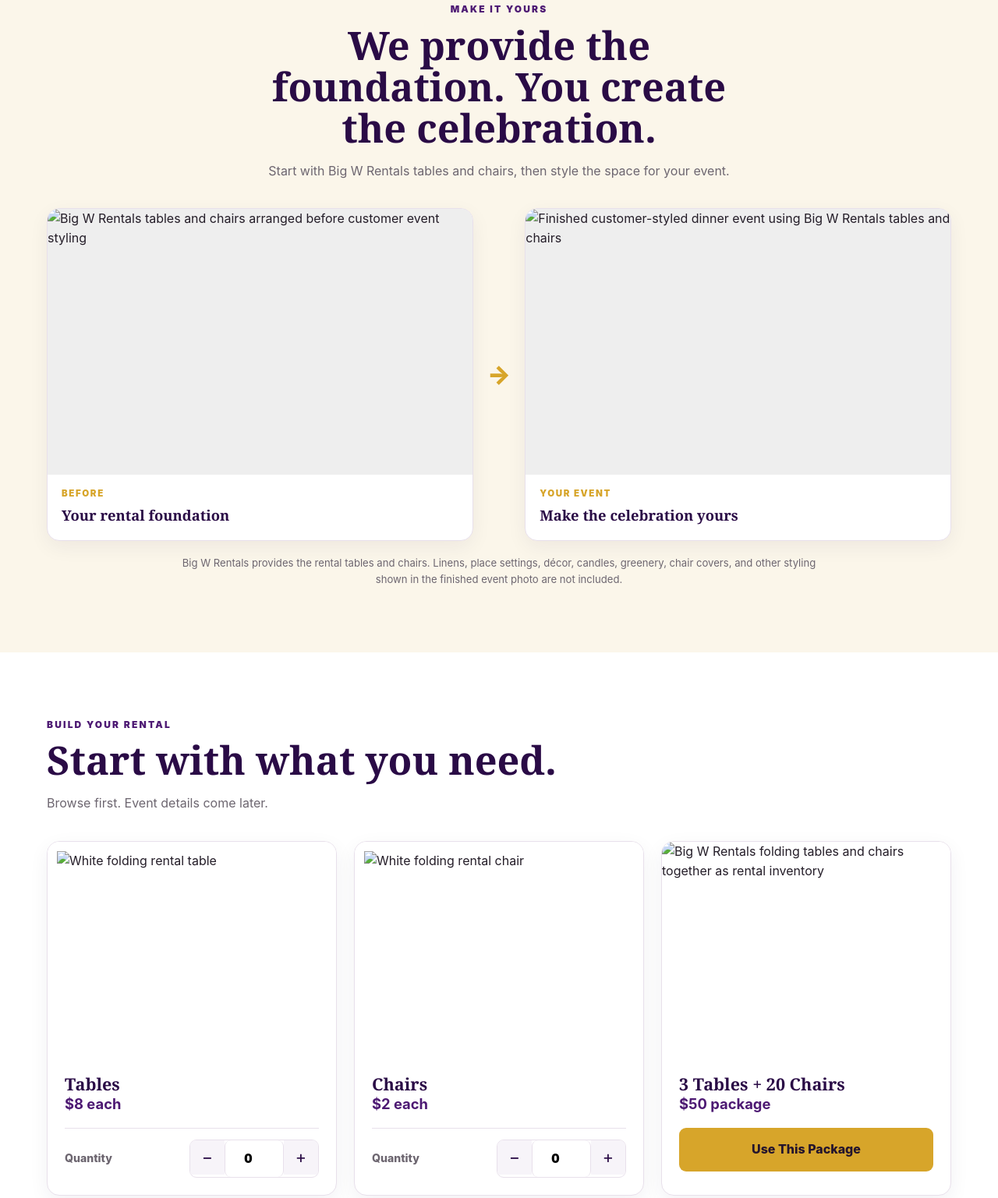
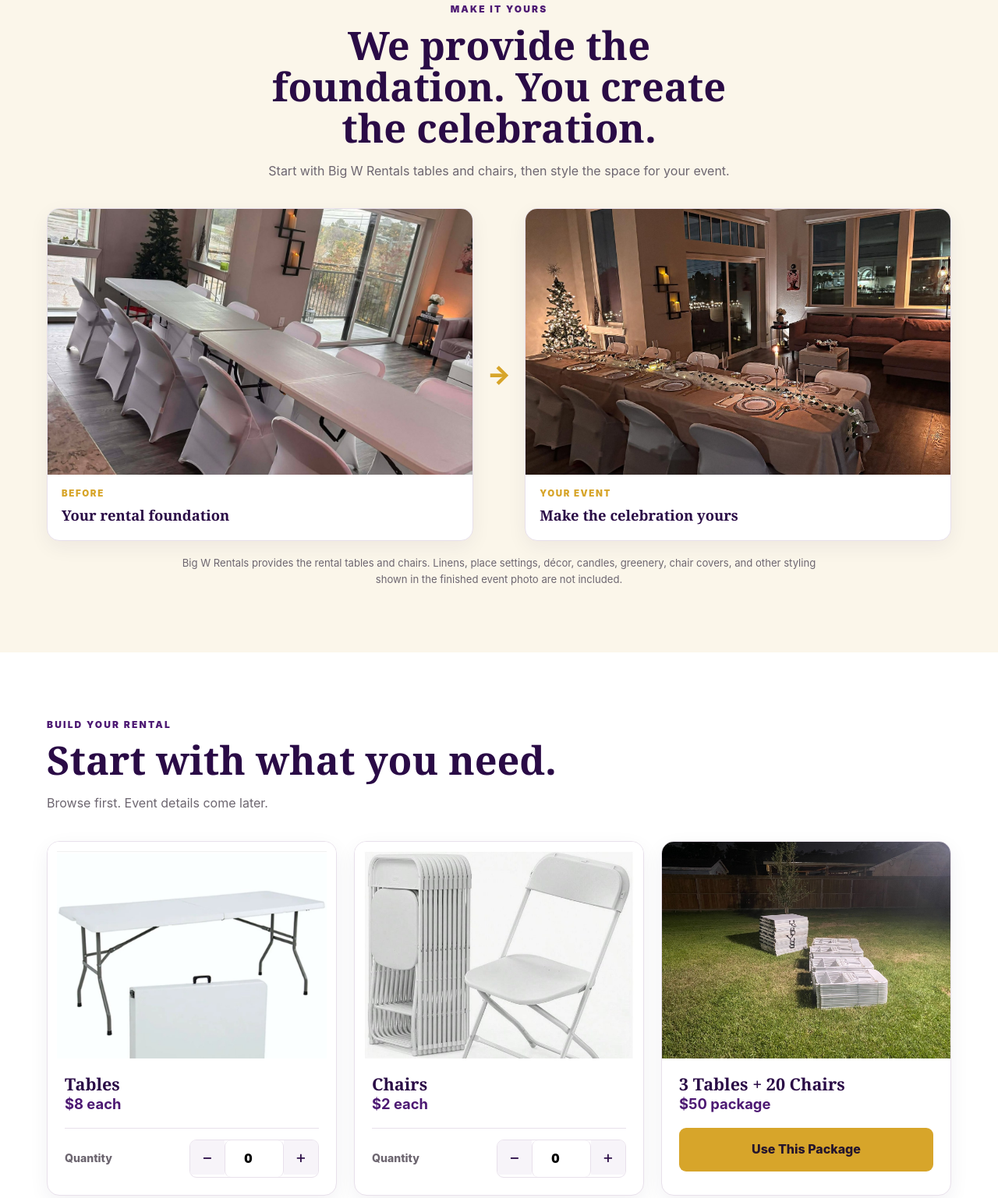
Before and after one commit to rodwiltz/big-w-rentals-website, a plain HTML site: page index.html in a window 1280 px wide. Shown: the part 680-2217 px from the top of the page at 78% size. Drawn offline with Linux system fonts and the light colour scheme.

Commit message:
EWO-BWR-005B — Image Extension Reference Correction

```diff
--- a/index.html
+++ b/index.html
@@ -15,7 +15,7 @@
 </div></header>
 
 <main id="main">
-<section class="hero" id="top"><img class="heroimg production-photo" src="assets/photos/hero-event.webp" alt="Finished dinner setup using Big W Rentals tables and chairs, decorated by the customer"><div class="shade"></div><div class="shell herocopy">
+<section class="hero" id="top"><img class="heroimg production-photo" src="assets/photos/hero-event.jpg" alt="Finished dinner setup using Big W Rentals tables and chairs, decorated by the customer"><div class="shade"></div><div class="shell herocopy">
 <p class="eyebrow">BIG W RENTALS</p><h1>Table & Chair Rentals in <em>Pearland, TX</em></h1><p>Simple rentals. Reliable delivery. Events made easy.</p>
 <div class="actions"><a href="#rentals" class="btn gold">Browse Rentals</a></div>
 </div></section>
@@ -24,12 +24,12 @@
 <div class="heading center"><p class="eyebrow dark">MAKE IT YOURS</p><h2>We provide the foundation. You create the celebration.</h2><p>Start with Big W Rentals tables and chairs, then style the space for your event.</p></div>
 <div class="transformation" aria-label="Before and customer-styled event comparison">
   <figure class="transform-card">
-    <div class="photo-frame"><img src="assets/photos/real-setup-before.webp" alt="Big W Rentals tables and chairs arranged before customer event styling" loading="lazy"></div>
+    <div class="photo-frame"><img src="assets/photos/real-setup-before.jpg" alt="Big W Rentals tables and chairs arranged before customer event styling" loading="lazy"></div>
     <figcaption><span>BEFORE</span><strong>Your rental foundation</strong></figcaption>
   </figure>
   <div class="transform-arrow" aria-hidden="true">→</div>
   <figure class="transform-card">
-    <div class="photo-frame"><img src="assets/photos/real-event-after.webp" alt="Finished customer-styled dinner event using Big W Rentals tables and chairs" loading="lazy"></div>
+    <div class="photo-frame"><img src="assets/photos/real-event-after.jpg" alt="Finished customer-styled dinner event using Big W Rentals tables and chairs" loading="lazy"></div>
     <figcaption><span>YOUR EVENT</span><strong>Make the celebration yours</strong></figcaption>
   </figure>
 </div>
@@ -39,7 +39,7 @@
 <section class="section" id="rentals"><div class="shell"><div class="heading"><p class="eyebrow dark">BUILD YOUR RENTAL</p><h2>Start with what you need.</h2><p>Browse first. Event details come later.</p></div>
 <div class="cards">
 <article class="rental-card">
-      <div class="product-photo media contain"><img src="assets/photos/table.webp" alt="White folding rental table" loading="lazy"></div>
+      <div class="product-photo media contain"><img src="assets/photos/table.jpg" alt="White folding rental table" loading="lazy"></div>
       <div class="body">
         <div><h3>Tables</h3><b>$8 each</b></div>
         <div class="card-select">
@@ -53,7 +53,7 @@
       </div>
     </article>
 <article class="rental-card">
-      <div class="product-photo media contain"><img src="assets/photos/chair.webp" alt="White folding rental chair" loading="lazy"></div>
+      <div class="product-photo media contain"><img src="assets/photos/chair.jpg" alt="White folding rental chair" loading="lazy"></div>
       <div class="body">
         <div><h3>Chairs</h3><b>$2 each</b></div>
         <div class="card-select">
@@ -67,7 +67,7 @@
       </div>
     </article>
 <article class="rental-card">
-      <div class="product-photo media cover"><img src="assets/photos/package-3-tables-20-chairs.webp" alt="Big W Rentals folding tables and chairs together as rental inventory" loading="lazy"></div>
+      <div class="product-photo media cover"><img src="assets/photos/package-3-tables-20-chairs.jpg" alt="Big W Rentals folding tables and chairs together as rental inventory" loading="lazy"></div>
       <div class="body">
         <div><h3>3 Tables + 20 Chairs</h3><b>$50 package</b></div>
         <button class="btn gold full" type="button" data-card-package>Use This Package</button>
```
